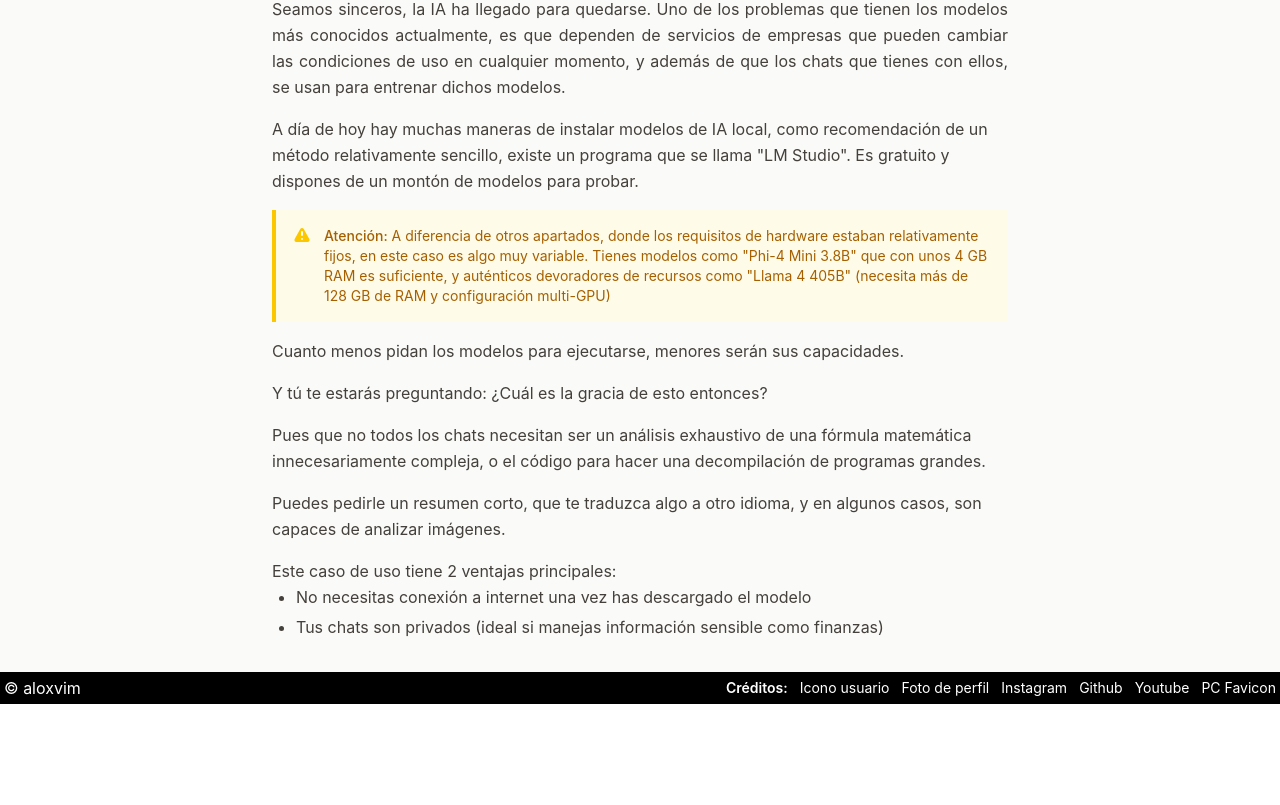
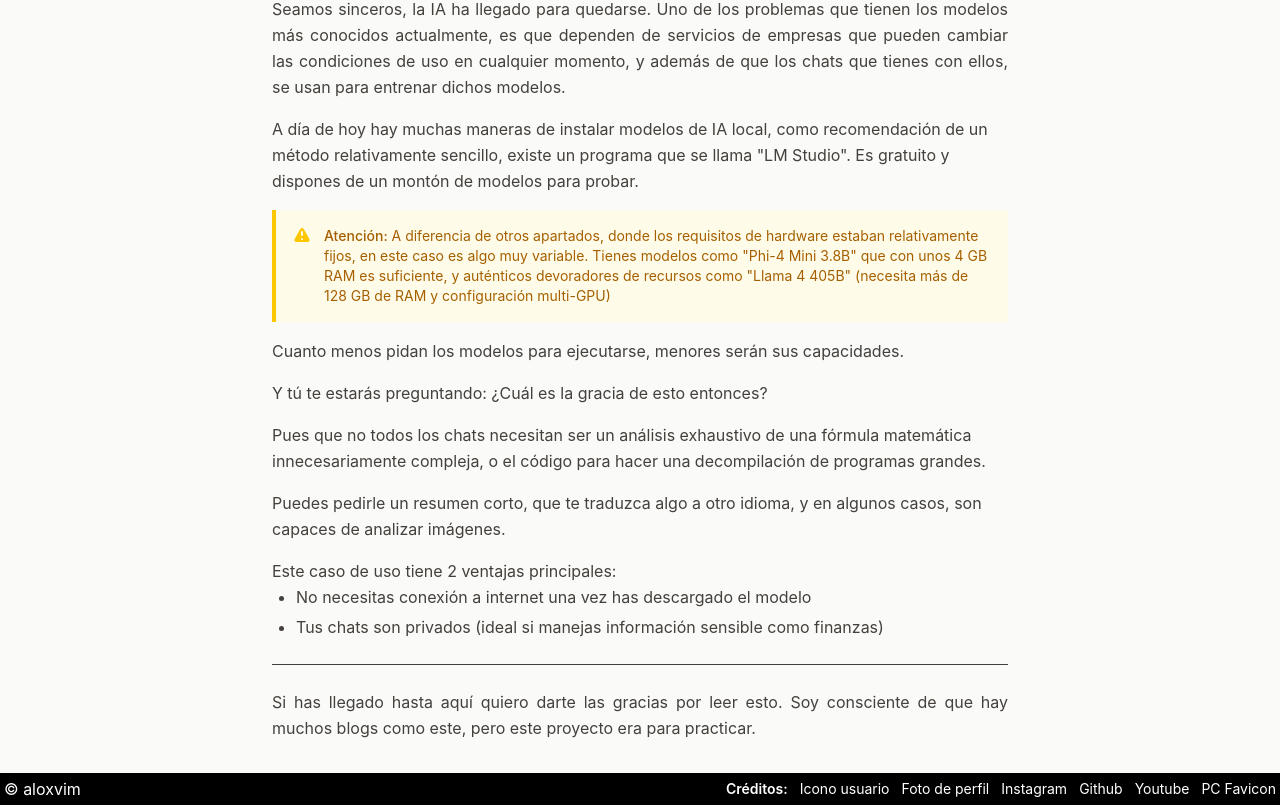
Before and after one commit to aloxvim/usos-pc-viejo, a React (Vite) app: page / in a window 1280 px wide. Shown: the part 7067-7872 px from the top of the page. Before the commit the page ends 7771 px from the top, so only its background shows below. Built offline with nearby package versions, Linux system fonts and the light colour scheme.

Commit message:
Bloque de agradecimiento

```diff
--- a/src/components/Main.tsx
+++ b/src/components/Main.tsx
@@ -679,9 +679,15 @@ function Main() {
                         </div>
                     </div>
 
+                    <hr className='mt-6'/>
+
                     {/** Bloque de agradecimiento */}
-                    <div>
-
+                    <div className='space-y-4 mt-6'>
+                        <p className='text-justify'>
+                            Si has llegado hasta aquí quiero darte las gracias por leer esto.
+                            Soy consciente de que hay muchos blogs como este, pero este proyecto
+                            era para practicar.
+                        </p>
                     </div>
                 </div>
             </div>
```
